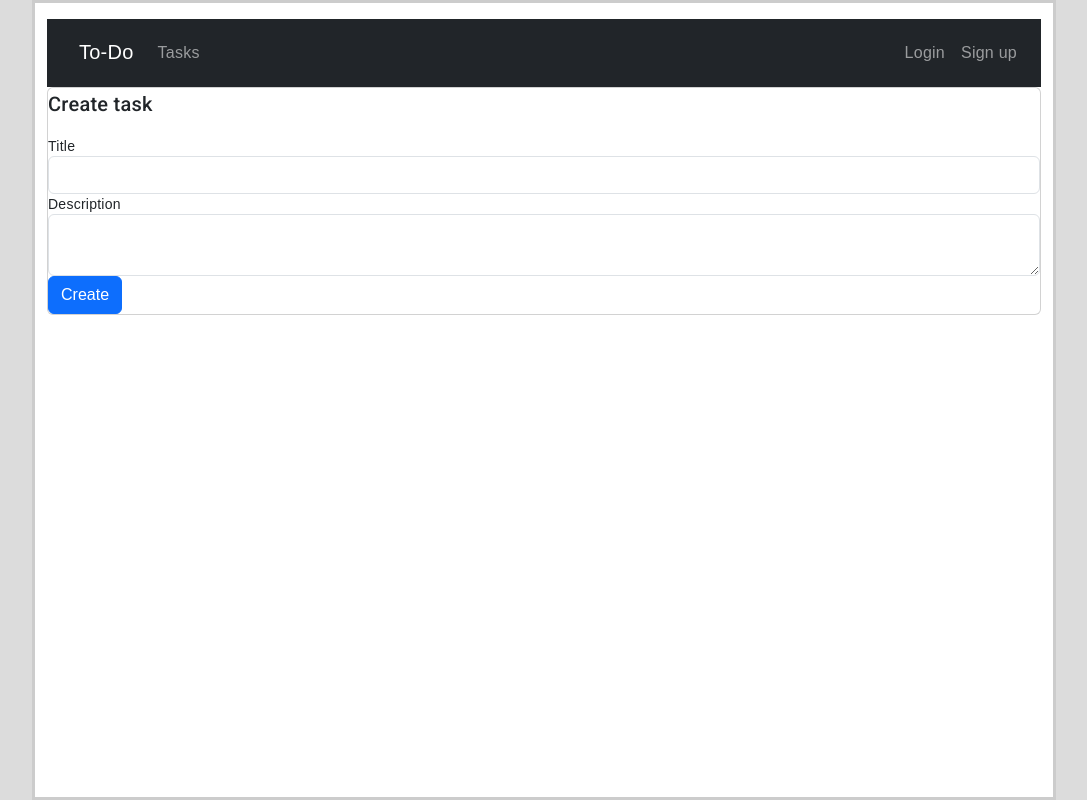
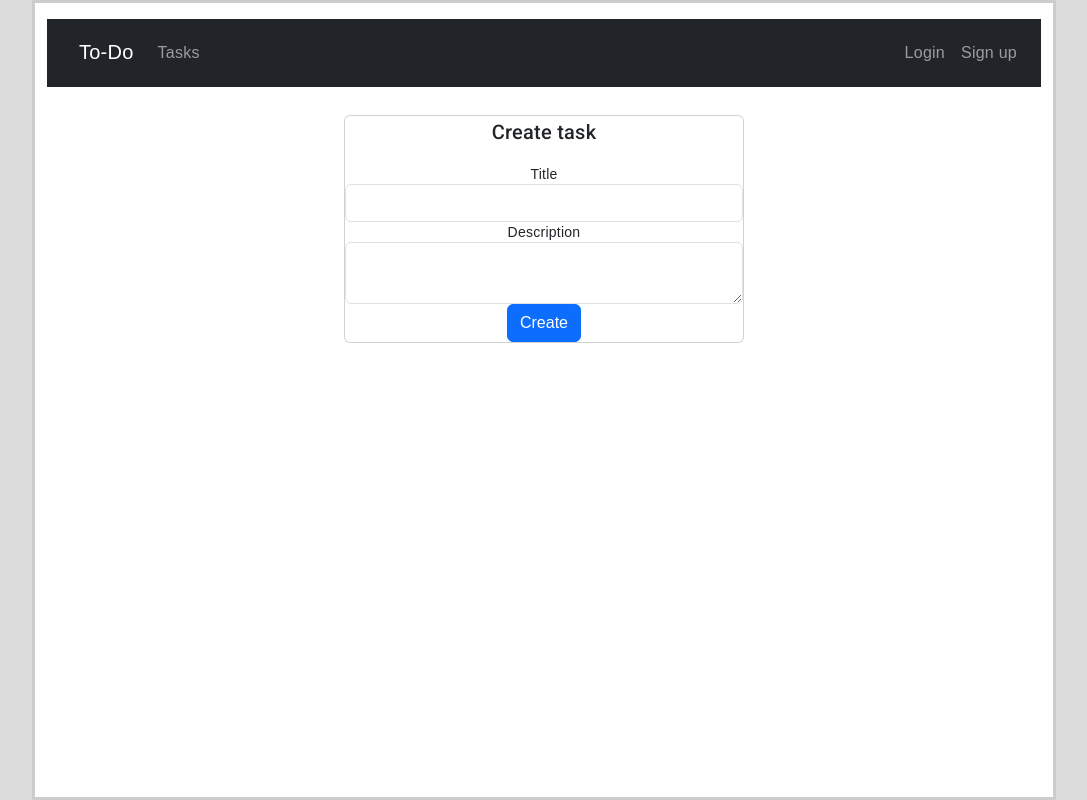
Before and after one commit to milchr/to-do, an Angular app in the folder frontend/: page /new_task in a window 1280 px wide. Shown: the whole page, without its empty margins (96-1183 px from the left). Built offline with nearby package versions, Linux system fonts and the light colour scheme.

Commit message:
Update styling

```diff
--- a/frontend/src/app/app-routing-module.ts
+++ b/frontend/src/app/app-routing-module.ts
@@ -1,5 +1,4 @@
 import { RouterModule, Routes } from '@angular/router';
-import { HomeComponent } from './components/home/home.component';
 import { TodoItemComponent } from './components/todo-item/todo-item.component';
 import { NewTodoItemComponent } from './components/todo-item/new-todo-item/new-todo-item.component';
 import { AuthRegisterComponent } from './components/auth/auth-register/auth-register.component';
@@ -8,7 +7,7 @@ import { EditTodoItemComponent } from './components/todo-item/edit-todo-item/edi
 import { NgModule } from '@angular/core';
 
 export const routes: Routes = [
-    { path: '', component: HomeComponent },
+    { path: '', component: TodoItemComponent },
     { path: 'tasks', component: TodoItemComponent },
     { path: 'edit_task/:id', component: EditTodoItemComponent},
     { path: 'new_task', component: NewTodoItemComponent },
--- a/frontend/src/app/components/todo-item/edit-todo-item/edit-todo-item.component.css
+++ b/frontend/src/app/components/todo-item/edit-todo-item/edit-todo-item.component.css
@@ -0,0 +1,18 @@
+#container {
+    text-align: center;
+    font-family: Arial, Helvetica, sans-serif;
+    box-sizing: border-box;
+    background-color: white;
+    max-width: 1024px;
+    min-height: 100%;
+	margin: 0 auto !important;
+	float: none !important;
+    padding: 2em 1em 2em 1em !important;
+    display: flex;
+    align-items: center;
+    justify-content: center;
+}
+
+.card-container {
+    width: 25rem;
+}
--- a/frontend/src/app/components/todo-item/edit-todo-item/edit-todo-item.component.html
+++ b/frontend/src/app/components/todo-item/edit-todo-item/edit-todo-item.component.html
@@ -1,4 +1,4 @@
-<div class="col-md-12" id="frm">
+<div class="col-md-12" id="container">
     <div class="card card-container">
       <h2 id="edit">Edit task</h2>
 
--- a/frontend/src/app/components/todo-item/new-todo-item/new-todo-item.component.css
+++ b/frontend/src/app/components/todo-item/new-todo-item/new-todo-item.component.css
@@ -0,0 +1,18 @@
+#container {
+    text-align: center;
+    font-family: Arial, Helvetica, sans-serif;
+    box-sizing: border-box;
+    background-color: white;
+    max-width: 1024px;
+    min-height: 100%;
+	margin: 0 auto !important;
+	float: none !important;
+    padding: 2em 1em 2em 1em !important;
+    display: flex;
+    align-items: center;
+    justify-content: center;
+}
+
+.card-container {
+    width: 25rem;
+}
--- a/frontend/src/app/components/todo-item/new-todo-item/new-todo-item.component.html
+++ b/frontend/src/app/components/todo-item/new-todo-item/new-todo-item.component.html
@@ -1,4 +1,4 @@
-<div class="col-md-12" id="frm">
+<div class="col-md-12" id="container">
     <div class="card card-container">
       <h2 id="edit">Create task</h2>
 
```
